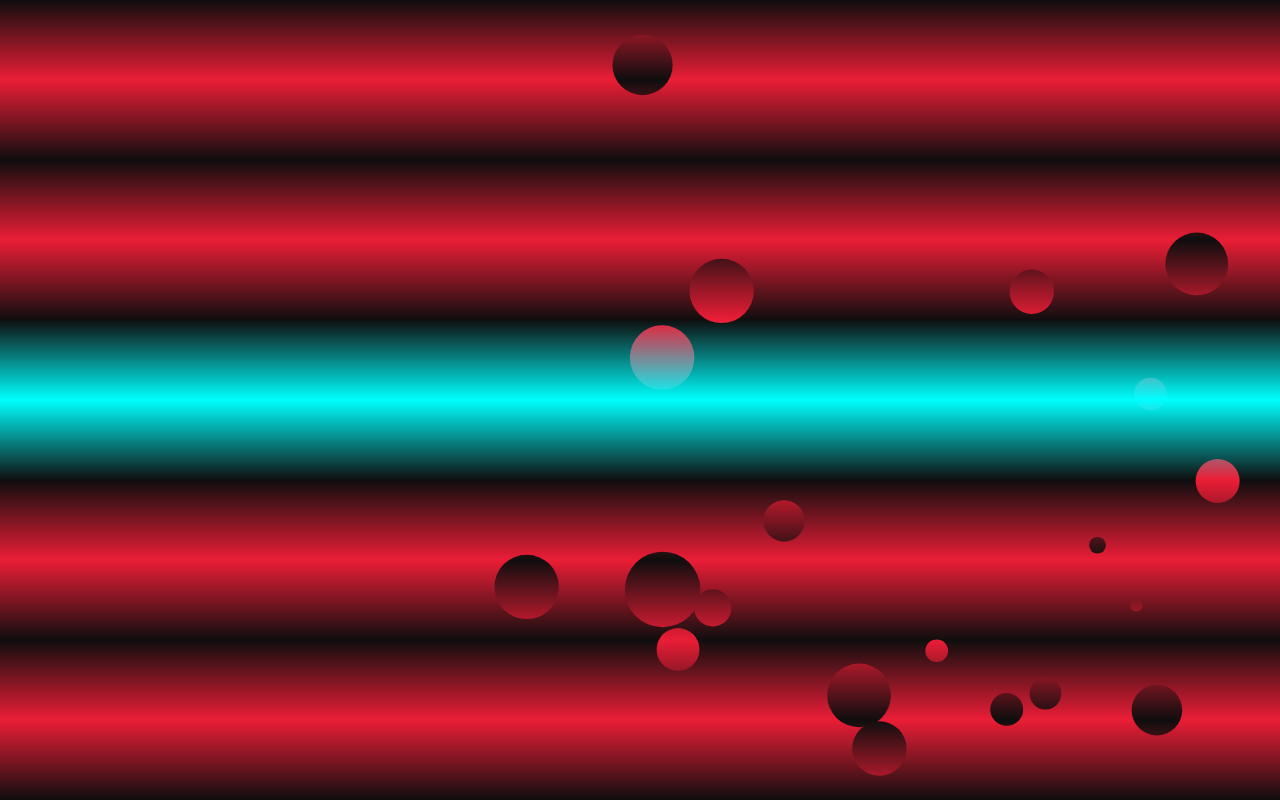
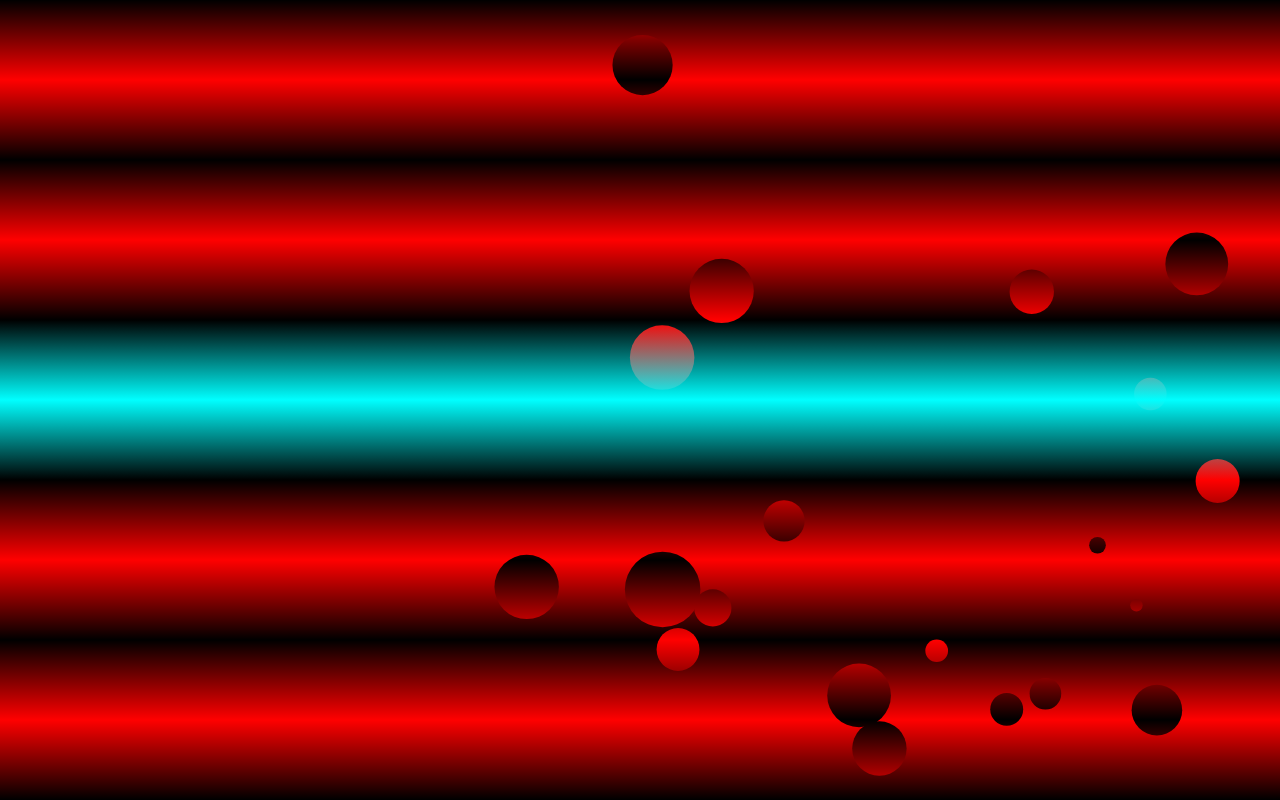
Before and after one commit to ZiadHosny/Electric-Circles, a plain HTML site: page index.html in a window 1280 px wide. Drawn offline with Linux system fonts and the light colour scheme.

Commit message:
last update

```diff
--- a/app.js
+++ b/app.js
@@ -11,9 +11,9 @@ for (let i = 0; i <= 10; i++) {
   if (i == 5) {
     gradientCircle.addColorStop(i / 10, 'aqua');
   } else if (i % 2 == 0) {
-    gradientCircle.addColorStop(i / 10, '#EB1D36');
+    gradientCircle.addColorStop(i / 10, 'red');
   } else {
-    gradientCircle.addColorStop(i / 10, '#0F0E0E');
+    gradientCircle.addColorStop(i / 10, 'black');
   }
 }
 
@@ -24,9 +24,9 @@ const background = () => {
     if (i == 5) {
       gradientBackground.addColorStop(i / 10, 'aqua');
     } else if (i % 2 == 0) {
-      gradientBackground.addColorStop(i / 10, '#0F0E0E');
+      gradientBackground.addColorStop(i / 10, 'black');
     } else {
-      gradientBackground.addColorStop(i / 10, '#EB1D36');
+      gradientBackground.addColorStop(i / 10, 'red');
     }
   }
 
@@ -44,11 +44,11 @@ const backgroundRadialGradient = () => {
     30
   );
 
-  for (let i = 0; i <= 10; i++) {
+  for (let i = 1; i <= 10; i++) {
     if (i % 2 == 0) {
       BackgroundRadialGradient.addColorStop(i / 10, 'aqua');
     } else {
-      BackgroundRadialGradient.addColorStop(i / 10, '#0F0E0E');
+      BackgroundRadialGradient.addColorStop(i / 10, 'black');
     }
   }
 
--- a/index.html
+++ b/index.html
@@ -1,4 +1,9 @@
-<title>Electric Circles</title>
-<link rel="icon" type="image/x-icon" href="./lightning.png" />
-<canvas></canvas>
-<script src="app.js"></script>
+<html>
+  <title>Electric Circles</title>
+  <link rel="icon" type="image/x-icon" href="./lightning.png" />
+</html>
+
+<body>
+  <canvas></canvas>
+  <script src="app.js"></script>
+</body>
```
